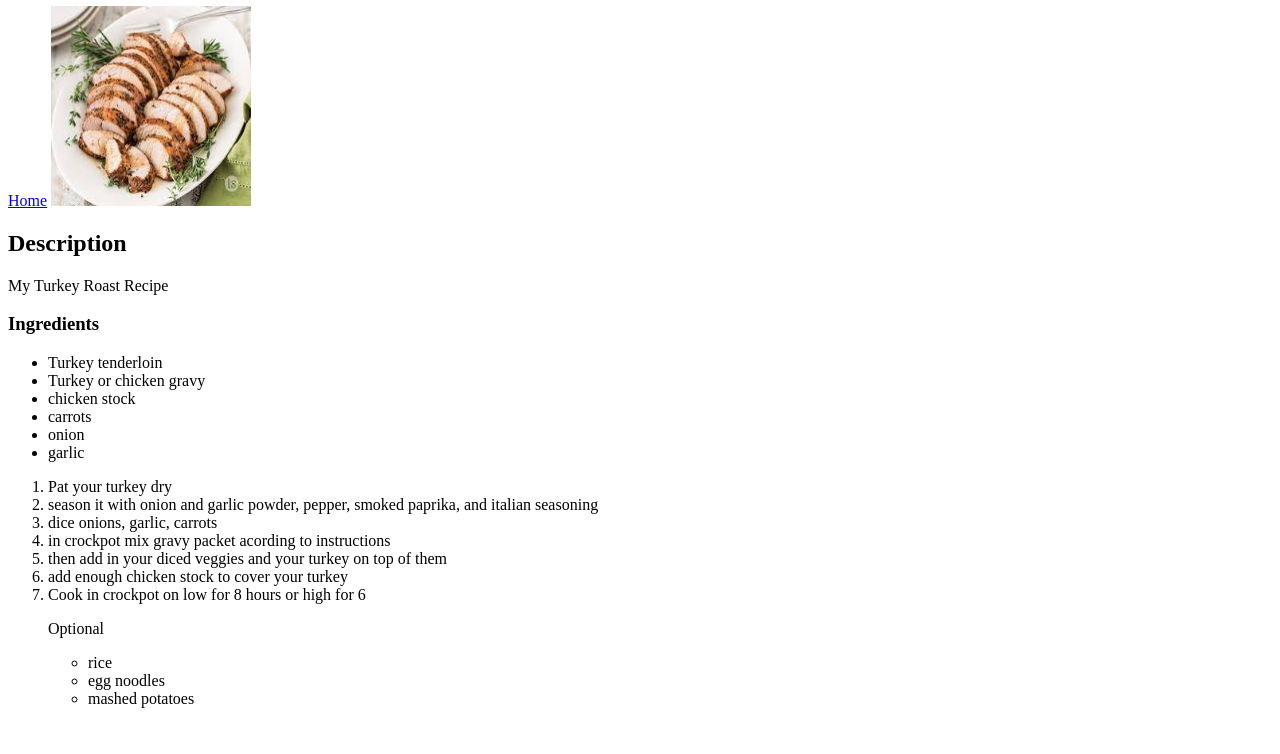
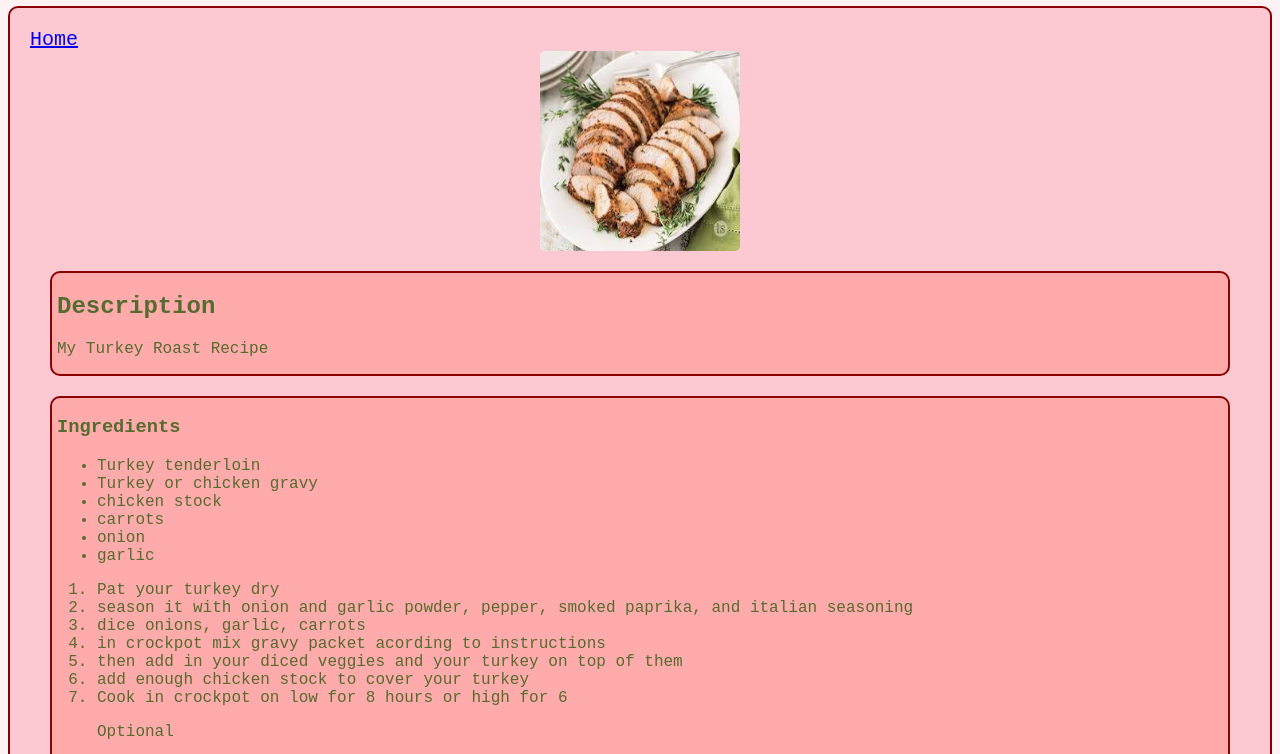
Before and after one commit to LooSeals/odin-recipes, a plain HTML site: page recipes/turkeyRoast.html in a window 1280 px wide. Shown: the part 74-828 px from the top of the page. Before the commit the page ends 800 px from the top, so only its background shows below. Drawn offline with Linux system fonts and the light colour scheme.

Commit message:
Add stylesheet
Add stylesheet for all html files.

```diff
--- a/recipes/turkeyRoast.html
+++ b/recipes/turkeyRoast.html
@@ -4,13 +4,20 @@
     <meta charset="UTF-8">
     <meta name="viewport" content="width=device-width, initial-scale=1.0">
     <title>Turkey Roast</title>
+    <link rel="stylesheet" href="/stylesheet/turkeyRoast.css">
 </head>
 <body>
+    <div class="mainContainer">
         <h1>Turkey Roast Recipe</h1>
-    <a href="/index.html">Home</a>
+            <div class="link"><a href="/index.html">Home</a>
             <img src="/images/turkeyRoast.jpeg" alt="2 turkey tenderloins sliced and plated." width="200" height="200">
+
+            <div class="description">
                 <h2>Description</h2>
                 <p>My Turkey Roast Recipe</p>
+            </div>
+
+            <div class="bottomContainer">
                 <h3>Ingredients</h3>
                 <ul>
                     <li>Turkey tenderloin</li>
@@ -20,6 +27,7 @@
                     <li>onion</li>
                     <li>garlic</li>
                 </ul>
+
                 <ol>
                     <li>Pat your turkey dry</li>
                     <li>season it with onion and garlic powder, pepper, smoked paprika, and italian seasoning</li>
@@ -34,7 +42,9 @@
                         <li>egg noodles</li>
                         <li>mashed potatoes</li>
                     </ul>
-
                 </ol>
+            </div>
+        </div>
+    </div>
 </body>
 </html>
--- /dev/null
+++ b/stylesheet/frenchDip.css
@@ -0,0 +1,42 @@
+* {
+    font-family: 'Courier New', Courier, monospace;
+}
+
+h1 {
+    text-align: center;
+    color: darkolivegreen;
+}
+
+h2, h3, p, ul, li, ol {
+    background-color: #FFABAB;
+}
+
+a {
+    background-color: #FCC8D1;
+    font-size: 20px;
+}
+
+img {
+    display: block;
+    margin-top: 20px;
+    margin: 0 auto;
+    border-radius: 5px;
+}
+
+.description, .bottomContainer {
+    margin: 20px;
+    border: 2px solid darkred;
+    border-radius: 10px;
+    padding-left: 5px;
+    background-color: #FFABAB;
+    color: darkolivegreen;
+}
+
+.link {
+    display: block;
+    border: 2px solid darkred;
+    border-radius: 10px;
+    background-color: #FCC8D1;
+    padding: 20px;
+    margin-bottom: 20px;
+}
--- /dev/null
+++ b/stylesheet/potRoast.css
@@ -0,0 +1,44 @@
+* {
+    font-family: 'Courier New', Courier, monospace;
+    background-color: #FEF2F4;
+    box-sizing: border-box;
+}
+
+h1 {
+    text-align: center;
+    color: darkolivegreen;
+}
+
+.description, .bottomContainer {
+    margin: 20px;
+    border: 2px solid darkred;
+    border-radius: 10px;
+    padding-left: 5px;
+    background-color: #FFABAB;
+    color: darkolivegreen;
+}
+
+h2, h3, p, ul, li, ol {
+    background-color: #FFABAB;
+}
+
+.link {
+    display: block;
+    border: 2px solid darkred;
+    border-radius: 10px;
+    background-color: #FCC8D1;
+    padding: 20px;
+    margin-bottom: 20px;
+}
+
+a {
+    background-color: #FCC8D1;
+    font-size: 20px;
+}
+
+img {
+    display: block;
+    margin-top: 20px;
+    margin: 0 auto;
+    border-radius: 5px;
+}
--- /dev/null
+++ b/stylesheet/styles.css
@@ -0,0 +1,28 @@
+* {
+    font-family: 'Courier New', Courier, monospace;
+    box-sizing: border-box;
+}
+
+.mainContainer {
+    background-color: lightpink;
+    border: 2px solid darkred;
+    border-radius: 10px;
+    width: 500px;
+    height: 200px;
+    margin: 0 auto;
+}
+
+h1 {
+    text-align: center;
+    margin-bottom: 50px;
+    color: darkolivegreen;
+}
+
+.recipe {
+    border: 2px solid darkred;
+    width: 200px;
+    padding: 10px 20px;
+    border-radius: 10px;
+    margin: 0 auto;
+
+}
--- /dev/null
+++ b/stylesheet/turkeyRoast.css
@@ -0,0 +1,44 @@
+* {
+    font-family: 'Courier New', Courier, monospace;
+    background-color: #FEF2F4;
+    box-sizing: border-box;
+}
+
+h1 {
+    text-align: center;
+    color: darkolivegreen;
+}
+
+.description, .bottomContainer {
+    margin: 20px;
+    border: 2px solid darkred;
+    border-radius: 10px;
+    padding-left: 5px;
+    background-color: #FFABAB;
+    color: darkolivegreen;
+}
+
+h2, h3, p, ul, li, ol {
+    background-color: #FFABAB;
+}
+
+.link {
+    display: block;
+    border: 2px solid darkred;
+    border-radius: 10px;
+    background-color: #FCC8D1;
+    padding: 20px;
+    margin-bottom: 20px;
+}
+
+a {
+    background-color: #FCC8D1;
+    font-size: 20px;
+}
+
+img {
+    display: block;
+    margin-top: 20px;
+    margin: 0 auto;
+    border-radius: 5px;
+}
```
Also changed, not shown: index.html (+9 -6 lines), recipes/frenchDip.html (+12 -1 lines), recipes/potRoast.html (+10 -1 lines). Lines whose indentation alone changed are shown as unchanged.
